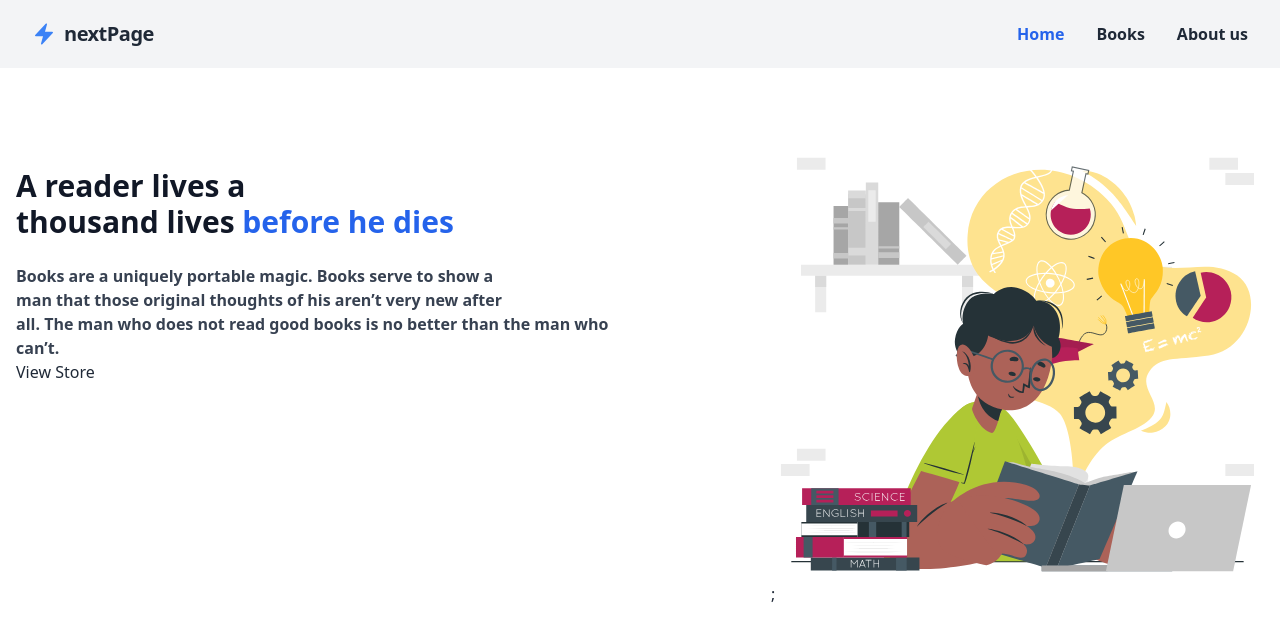
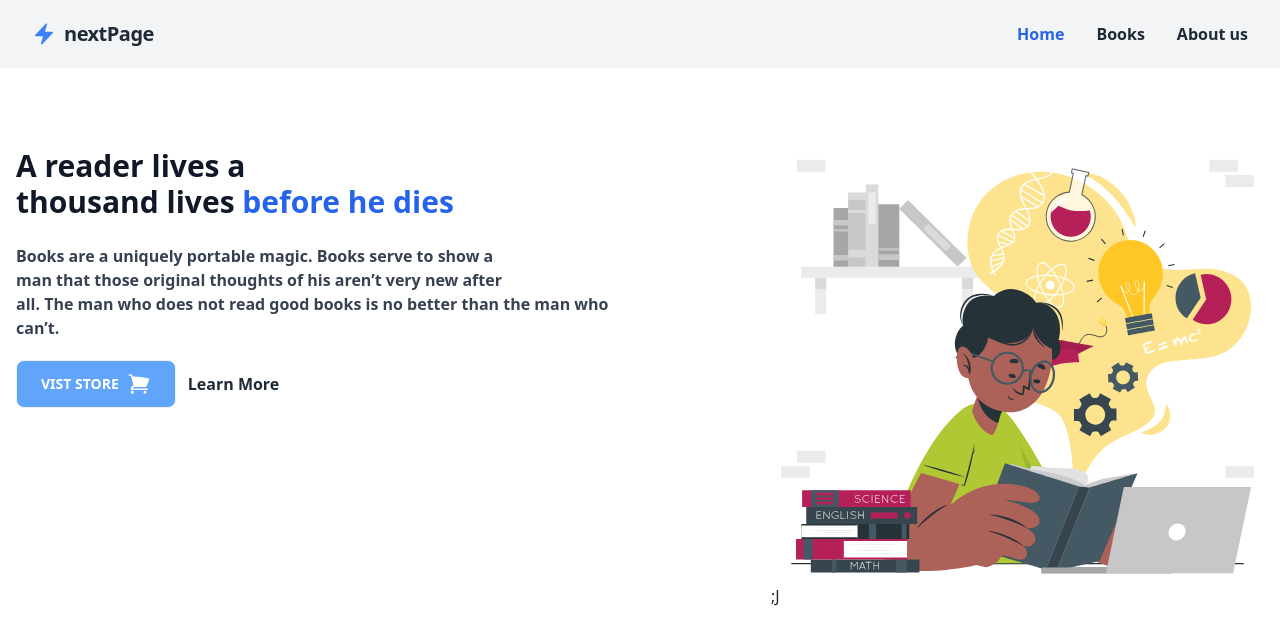
Before and after one commit to shahin5-Tec/Book-store, a React (Vite) app: page / in a window 1280 px wide. Shown: the top 644 px of the page. Built offline with nearby package versions, Linux system fonts and the light colour scheme.

Commit message:
added the button and shopping-cart

```diff
--- a/src/components/Home.jsx
+++ b/src/components/Home.jsx
@@ -1,6 +1,10 @@
 import React from "react";
 import Lottie from "lottie-react";
 import reader from "../assets/reader.json";
+import { Link } from "react-router-dom";
+import { ShoppingCartIcon } from '@heroicons/react/24/solid'
+
+
 
 const Home = () => {
   return (
@@ -11,20 +15,34 @@ const Home = () => {
           <span className="text-blue-600"> before he dies</span>
         </h2>
         <p className="font-semibold text-gray-700">
-          Books are a uniquely portable magic. Books serve to show a <br />  man
-          that those original thoughts of his aren’t very new after <br />  all.
-          The man who does not read good books is no better than   the man
-          who can’t.
+          Books are a uniquely portable magic. Books serve to show a <br /> man
+          that those original thoughts of his aren’t very new after <br /> all.
+          The man who does not read good books is no better than the man who
+          can’t.
         </p>
-        <div>
-          <button>View Store</button>
+        <div className="inline-flex flex-col lg:flex-row items-center l ">
+          <Link to="/books">
+            <div className="text-white font-semibold inline-flex items-center mt-5 px-6  btn bg-blue-400 hover:bg-blue-700 transition duration-200">
+              <p>Vist store</p>
+
+                <ShoppingCartIcon className="text-white-600 h-6 w-6"/>
+
+            </div>
+          </Link>
+          <Link to="/about">
+            <div className="inline-flex items-center font-semibold text-gray-800 transition-colors duration-200 hover:text-blue-700">
+              <p className="mt-5 ml-3 cursor-pointer">Learn More</p>
+            </div>
+          </Link>
         </div>
+        {/* cart-fontawesome */}
       </div>
       {/* lottie-animation */}
       <div className="lg:relative lg:w-1/2">
-       <div className="w-full lg:w-4/5 lg:ml-auto h-48  sm:h-64">
-       <Lottie animationData={reader} loop={true} />;
-       </div>
+        <div className="w-full lg:w-4/5 lg:ml-auto h-48  sm:h-64">
+          <Lottie animationData={reader} loop={true} />
+          ;J
+        </div>
       </div>
     </div>
   );
```
Also changed, not shown: src/index.css (line endings or trailing spaces).
